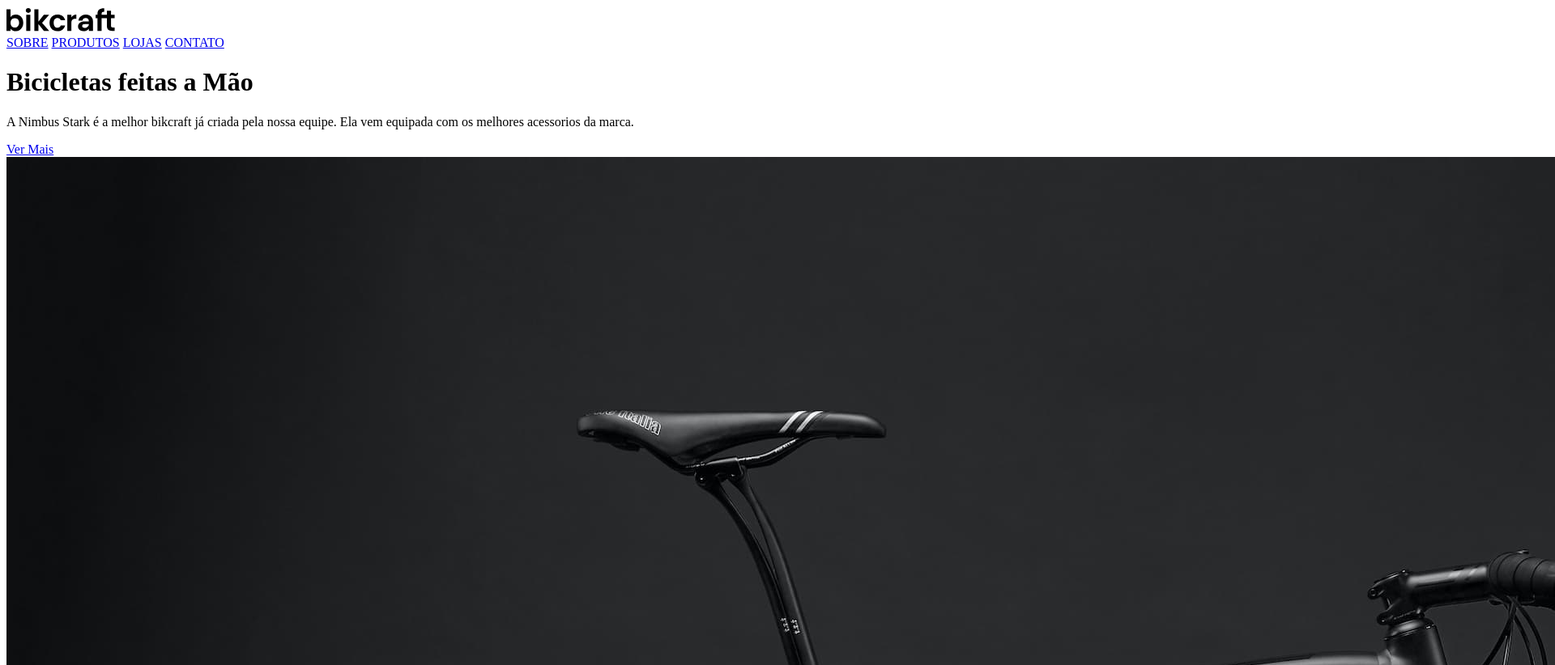
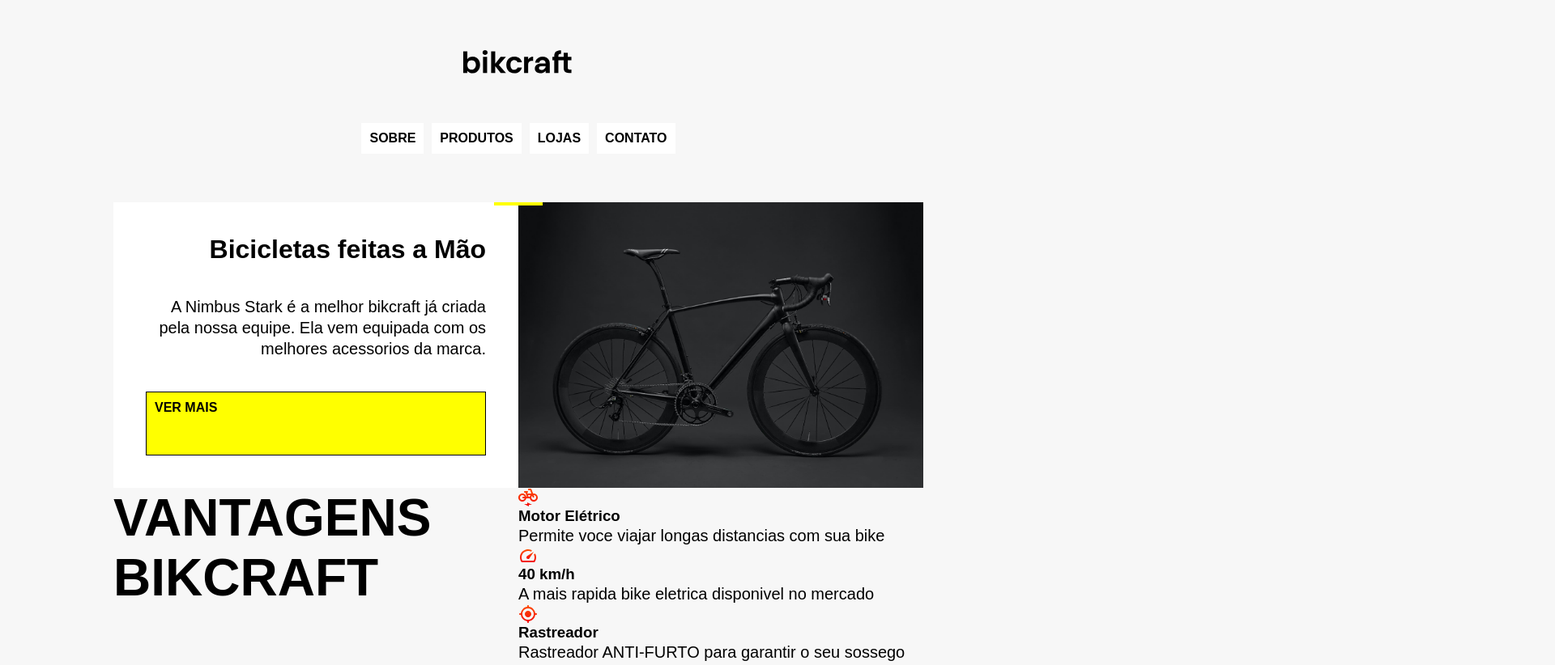
Before and after one commit to johannedu/johannedu.github.io, a plain HTML site: page index.html in a window 1280 px wide. Shown: the top 822 px of the page at 81% size, 1920 px wide, since content can reach past the window. Drawn offline with Linux system fonts and the light colour scheme.

Commit message:
Adicionando mais tags ao layout

```diff
--- a/css/style.css
+++ b/css/style.css
@@ -0,0 +1,80 @@
+body {
+    font-family: Arial, Helvetica, sans-serif;
+    margin: 0;
+    background-color: #f7f7f7;
+    display: grid;
+    gap: 60px;
+    justify-items: center;
+    margin-top: 60px;
+}
+
+img {
+    max-width: 100%;
+    display: block;
+}
+
+a {
+    text-decoration: none;
+}
+
+p, h1, h2, h3 {
+    margin: 0px;
+}
+
+p {
+    font-size: 20px;
+    line-height: 1.3;
+}
+
+.menu {
+    display: flex;
+    gap: 10px;
+    flex-wrap: wrap;
+    justify-content: center;
+}
+
+.menu a {
+    background: #fff;
+    padding: 10px;
+    color: black;
+    font-weight: 700;
+}
+
+.conteudo {
+    display: grid;
+    grid-template-columns: 1fr 1fr;
+    max-width: 1000px;
+}
+
+.introducao {
+    background: #fff;
+    padding: 40px;
+    text-align: right;
+    position: relative;
+    display: grid;
+}
+
+span {
+    width: 60px;
+    height: 4px;
+    background:yellow;
+    display: inline-block;
+    position: absolute;
+    right: -30px;
+}
+
+.a111 {
+    background:yellow;
+    padding: 10px;
+    color: black;
+    font-weight: 700;
+    border: 1px solid black;
+    text-transform: uppercase;
+    display: flex;
+}
+
+.subtitulo {
+    font-size: 64px;
+    text-transform: uppercase;
+    color: #000;
+}
--- a/index.html
+++ b/index.html
@@ -5,6 +5,7 @@
     <meta charset="UTF-8">
     <meta name="viewport" content="width=device-width, initial-scale=1.0">
     <title>Bikcraft</title>
+    <link rel="stylesheet" href="css/style.css">
 </head>
 
 <body>
@@ -15,28 +16,28 @@
         <a href="#">LOJAS</a>
         <a href="#">CONTATO</a>
     </div>
-    <div class="grid">
+    <div class="conteudo">
         <div class="introducao">
             <span> </span>
             <h1>Bicicletas feitas a Mão</h1>
             <p>A Nimbus Stark é a melhor bikcraft já criada pela nossa equipe. Ela vem equipada com os melhores acessorios da marca.</p>
-            <a href="#">Ver Mais</a>
+            <a class="a111" href="#">Ver Mais</a>
         </div>
         <img src="img/bicicleta.jpg" alt="foto bike (bikcraft)">
         <h2 class="subtitulo">VANTAGENS BIKCRAFT</h2>
         <div class="vantagens">
             <div class="vantagens-item">
-                <img src="img/eletrica.svg" alt="logo eletrica">
+                <img src="img/eletrica.svg" alt="">
                 <h3>Motor Elétrico</h3>
                 <p>Permite voce viajar longas distancias com sua bike</p>
             </div>
             <div class="vantagens-item">
-                <img src="img/velocidade.svg" alt="logo eletrica">
+                <img src="img/velocidade.svg" alt="">
                 <h3>40 km/h</h3>
                 <p>A mais rapida bike eletrica disponivel no mercado</p>
             </div>
             <div class="vantagens-item">
-                <img src="img/rastreador.svg" alt="logo eletrica">
+                <img src="img/rastreador.svg" alt="">
                 <h3>Rastreador</h3>
                 <p>Rastreador ANTI-FURTO para garantir o seu sossego</p>
             </div>
```
